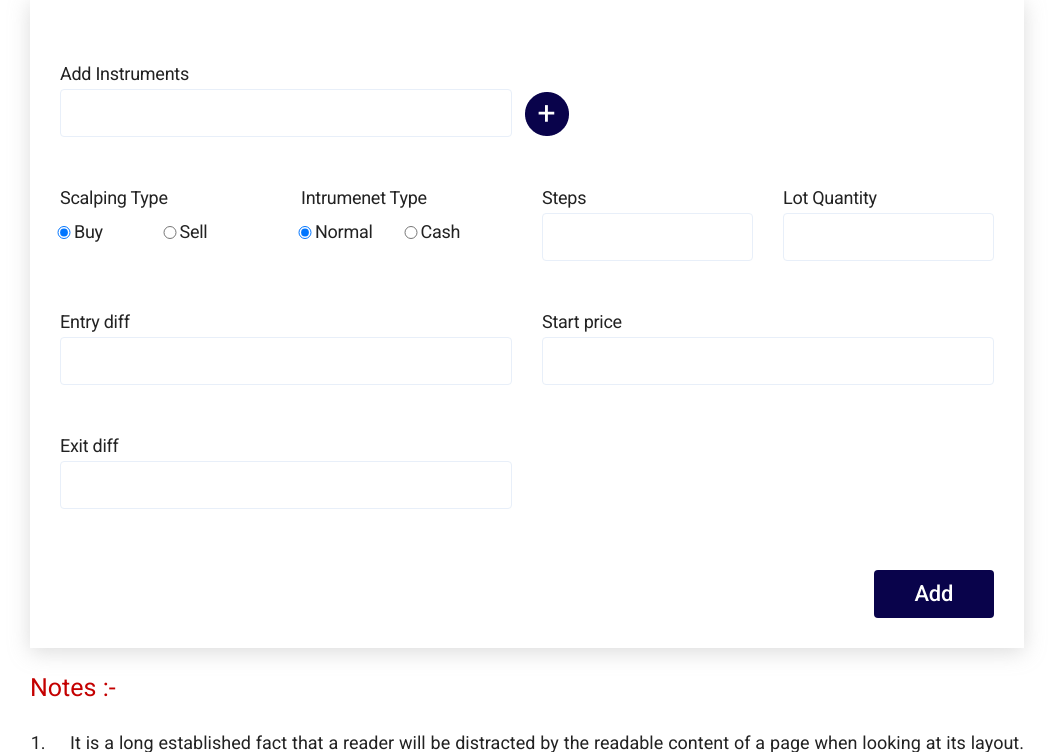
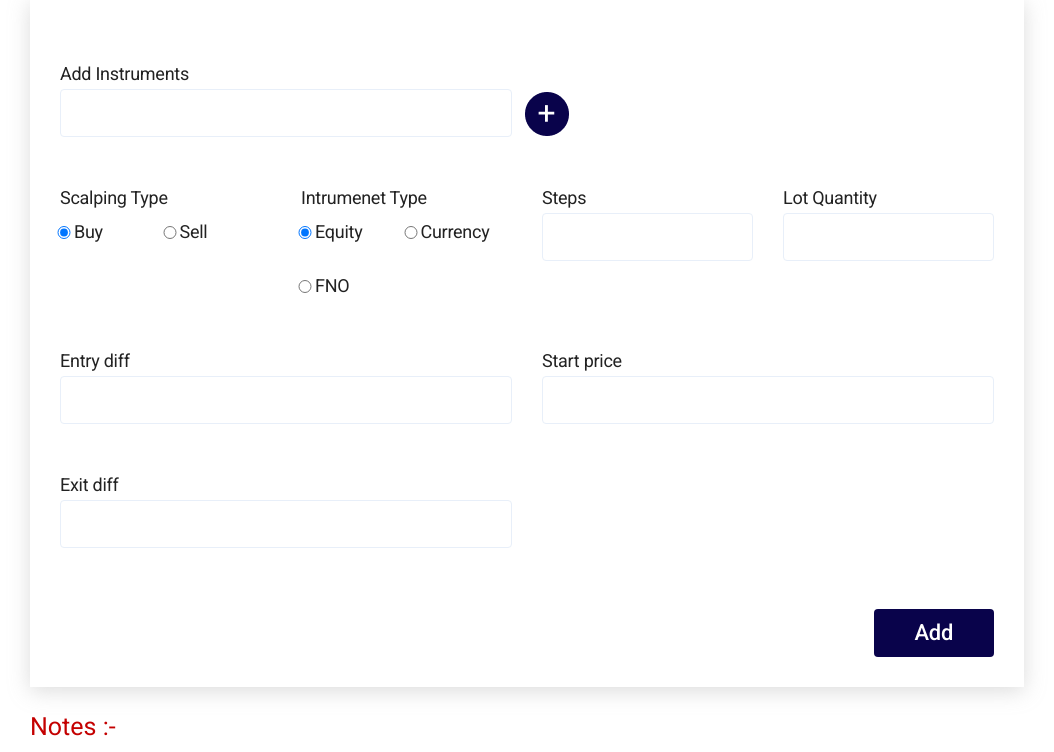
Before and after one commit to goyalvivek7/shareScalpingDjango, a Django app: page /share/addNewScalping in a window 1280 px wide. Shown: the part 124-876 px from the top of the page, without its empty margins (113-1167 px from the left). Run offline with Django 4.2, Linux system fonts and the light colour scheme; some libraries are stand-ins or nearby versions.

Commit message:
fixed issue with response

```diff
--- a/share/templates/share/addNewScalping.html
+++ b/share/templates/share/addNewScalping.html
@@ -68,16 +68,24 @@
               <div class="form-check check_btn">
                 <input class="form-check-input" type="radio" name="instrumentType" id="instrumentType1" value="Normal" checked>
                 <label class="form-check-label" for="exampleRadios1">
-                  Normal
+                  Equity
                 </label>
               </div>
 
               <div class="form-check check_btn">
                 <input class="form-check-input" type="radio" name="instrumentType" id="instrumentType2" value="Cash" >
                 <label class="form-check-label" for="exampleRadios2">
-                  Cash
+                  Currency
                 </label>
               </div>
+
+              <div class="form-check check_btn">
+                <input class="form-check-input" type="radio" name="instrumentType" id="instrumentType2" value="Cash" >
+                <label class="form-check-label" for="exampleRadios2">
+                  FNO
+                </label>
+              </div>
+
               </div>
 
             </div>
@@ -186,11 +194,12 @@
 
     if(insruNormalType == true)
     {
-      instrumentLink = "https://preferred.kotaksecurities.com/security/production/TradeApiInstruments_fno_"+newdate+".txt";
+      instrumentLink = "https://preferred.kotaksecurities.com/security/production/TradeApiInstruments_Cash_"+newdate+".txt";
+
     }
     else if(insruNormalCash == true)
     {
-      instrumentLink = "https://preferred.kotaksecurities.com/security/production/TradeApiInstruments_Cash_"+newdate+".txt";
+      instrumentLink = "https://preferred.kotaksecurities.com/security/production/TradeApiInstruments_fno_"+newdate+".txt";
     }
 
 
--- a/share/views.py
+++ b/share/views.py
@@ -62,7 +62,7 @@ def runScalping(request):
         userId = 'PAR97_56'
         consumerKey = 'Z2wfl8frw78RnUvnO5sNT3C2eEca'
         accessToken = '17f745f8-577e-368f-b76e-c0343fbb43e2'
-        accessCode = "2148"
+        accessCode = "4315"
         app_id = "efe683d5-2f91-4649-9bc9-0ae0547d849a"
 
         client = ks_api.KSTradeApi(access_token=accessToken, userid=userId,
@@ -148,7 +148,7 @@ def backgroundTask():
     userId = 'PAR97_56'
     consumerKey = 'Z2wfl8frw78RnUvnO5sNT3C2eEca'
     accessToken = '17f745f8-577e-368f-b76e-c0343fbb43e2'
-    accessCode = "2148"
+    accessCode = "4315"
     app_id = "efe683d5-2f91-4649-9bc9-0ae0547d849a"
 
     client = ks_api.KSTradeApi(access_token=accessToken, userid=userId,
@@ -163,11 +163,11 @@ def backgroundTask():
         for item in orderHistory:
             if item.order_status == 'pending':
                 for historyOrder in outputOrder['success']:
-                    if item.order_id == historyOrder['orderId'] and historyOrder['status'] == 'TRAD':
+                    if int(item.order_id) == historyOrder['orderId'] and historyOrder['status'] == 'TRAD':
                         print('submit order'+str(item.order_id))
                         if item.initialOrderType == 'BUY':
-                            outputQuery = client.place_order(order_type=item.order_type, instrument_token=item.instrument_token, transaction_type="SELL", quantity=item.quantity,
-                                                             price=item.startPrice, disclosed_quantity=0, trigger_price=0, validity="GFD", variety="REGULAR", tag="original")
+                            outputQuery = client.place_order(order_type=item.order_type, instrument_token=int(item.instrument_token), transaction_type="SELL", quantity=int(item.quantity),
+                                                             price=float(item.startPrice), disclosed_quantity=0, trigger_price=0, validity="GFD", variety="REGULAR", tag="original")
                             time.sleep(2)
 
                             if(item.instrumenttype == 'Normal'):
@@ -180,8 +180,8 @@ def backgroundTask():
                             item.initialOrderType = "SELL"
                             item.save()
                         else:
-                            outputQuery = client.place_order(order_type=item.order_type, instrument_token=item.instrument_token, transaction_type="BUY", quantity=item.quantity,
-                                                             price=item.equivalentOrderPrice, disclosed_quantity=0, trigger_price=0, validity="GFD", variety="REGULAR", tag="equivalent")
+                            outputQuery = client.place_order(order_type=item.order_type, instrument_token=int(item.instrument_token), transaction_type="BUY", quantity=int(item.quantity),
+                                                             price=float(item.equivalentOrderPrice), disclosed_quantity=0, trigger_price=0, validity="GFD", variety="REGULAR", tag="equivalent")
                             time.sleep(2)
 
                             if(item.instrumenttype == 'Normal'):
@@ -201,8 +201,10 @@ def backgroundTask():
 
 def loginUser(request):
 
-    # queue = get_queue('default')
-    # job = queue.enqueue_at(datetime(2020, 10, 10), backgroundTask())
+    # backgroundTask();
+
+    queue = get_queue('default')
+    job = queue.enqueue_at(datetime(2020, 10, 10), backgroundTask())
 
 
 
@@ -212,7 +214,7 @@ def loginUser(request):
     userId = 'PAR97_56'
     consumerKey = 'Z2wfl8frw78RnUvnO5sNT3C2eEca'
     accessToken = '17f745f8-577e-368f-b76e-c0343fbb43e2'
-    accessCode = "2148"
+    accessCode = "4315"
     app_id = "efe683d5-2f91-4649-9bc9-0ae0547d849a"
 
     client = ks_api.KSTradeApi(access_token=accessToken, userid=userId,
```
Also changed, not shown: db.sqlite3, share/migrations/0009_orderhistory_instrumenttype_and_more.py (added).
